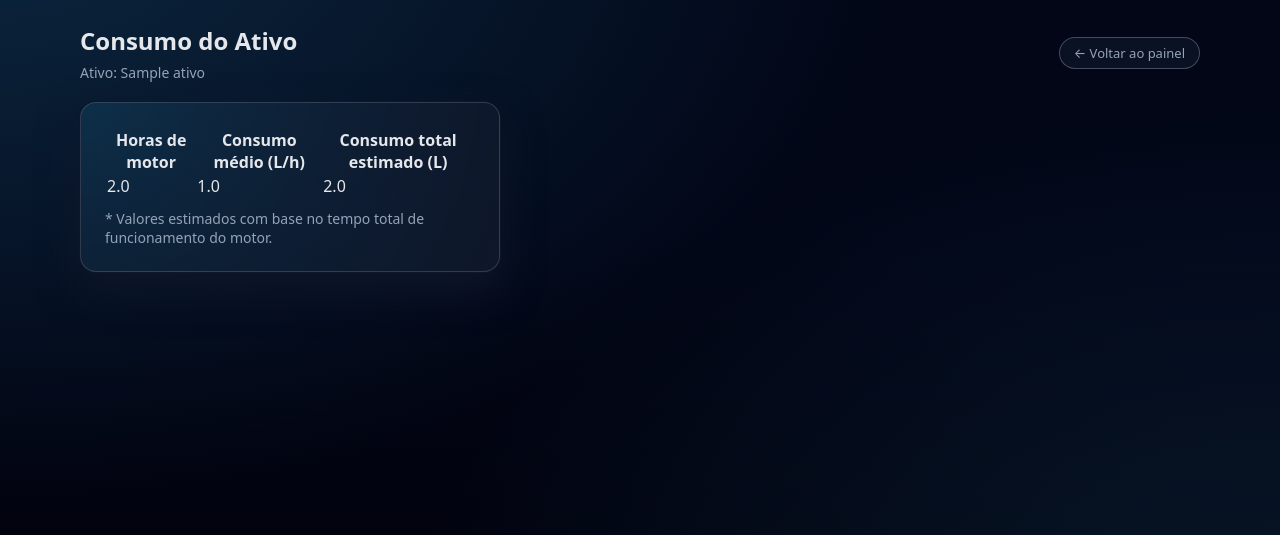
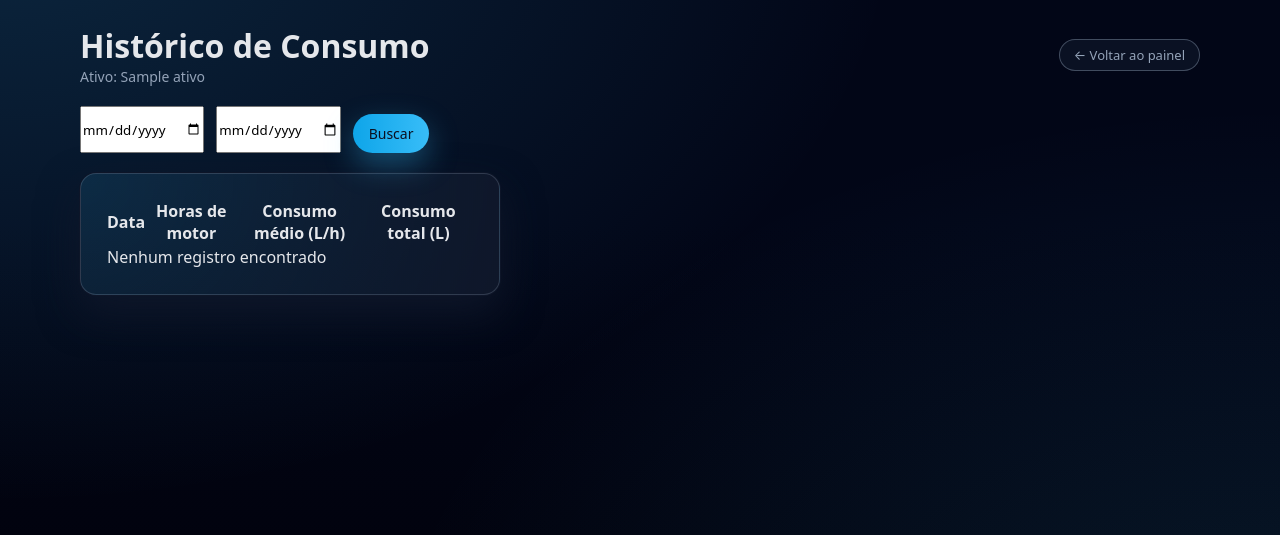
Before and after one commit to NettoSantana/gerenciador-ativos, a Flask app: page /ativos/1/consumo in a window 1280 px wide. Shown: the part 95-630 px from the top of the page. Run offline with Flask 3, Linux system fonts and the light colour scheme; a user stored in the database is signed in; tables that the repository leaves empty hold one stand-in row (values such as "Sample post").

Commit message:
﻿feat: adiciona historico diario de consumo sem alterar models existentes

```diff
--- a/templates/ativos/consumo.html
+++ b/templates/ativos/consumo.html
@@ -1,38 +1,50 @@
 {% extends "base.html" %}
-{% block title %}Consumo — {{ ativo.nome }}{% endblock %}
+{% block title %}Histórico de Consumo — {{ ativo.nome }}{% endblock %}
 
 {% block content %}
 <div class="page">
 
-  <div class="page-header" style="display:flex;justify-content:space-between;align-items:center;">
+  <div style="display:flex;justify-content:space-between;align-items:center;">
     <div>
-      <h1>Consumo do Ativo</h1>
+      <h1>Histórico de Consumo</h1>
       <p class="muted">Ativo: {{ ativo.nome }}</p>
     </div>
     <a href="/ativos/{{ ativo.id }}/painel" class="btn-ghost">← Voltar ao painel</a>
   </div>
 
-  <div class="card" style="margin-top:20px;">
+  <!-- FILTRO -->
+  <form method="get" style="margin:20px 0;display:flex;gap:12px;flex-wrap:wrap;">
+    <input type="date" name="inicio" value="{{ request.args.get('inicio','') }}">
+    <input type="date" name="fim" value="{{ request.args.get('fim','') }}">
+    <button class="btn-primary" type="submit">Buscar</button>
+  </form>
+
+  <!-- TABELA FULL WIDTH -->
+  <div class="card" style="width:100%;">
     <table class="table">
       <thead>
         <tr>
+          <th>Data</th>
           <th>Horas de motor</th>
           <th>Consumo médio (L/h)</th>
-          <th>Consumo total estimado (L)</th>
+          <th>Consumo total (L)</th>
         </tr>
       </thead>
       <tbody>
+        {% for r in registros %}
         <tr>
-          <td>{{ horas_motor }}</td>
-          <td>{{ consumo_lph }}</td>
-          <td>{{ consumo_total }}</td>
+          <td>{{ r.data_referencia.strftime('%d/%m/%Y') }}</td>
+          <td>{{ r.horas_motor }}</td>
+          <td>{{ r.consumo_lph }}</td>
+          <td>{{ r.consumo_total }}</td>
         </tr>
+        {% else %}
+        <tr>
+          <td colspan="4">Nenhum registro encontrado</td>
+        </tr>
+        {% endfor %}
       </tbody>
     </table>
-
-    <p class="muted" style="margin-top:10px;">
-      * Valores estimados com base no tempo total de funcionamento do motor.
-    </p>
   </div>
 
 </div>
```
Also changed, not shown: gerenciador_ativos/models.py (+32 -21 lines).
